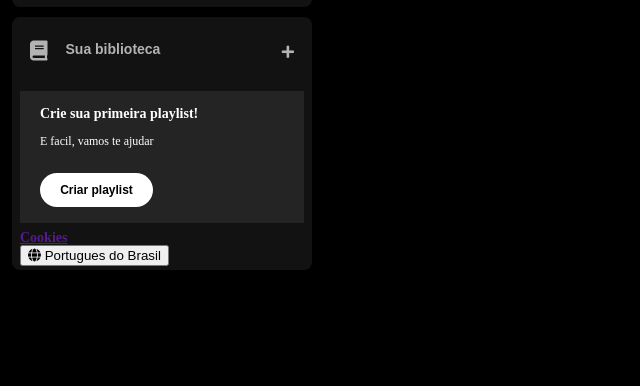
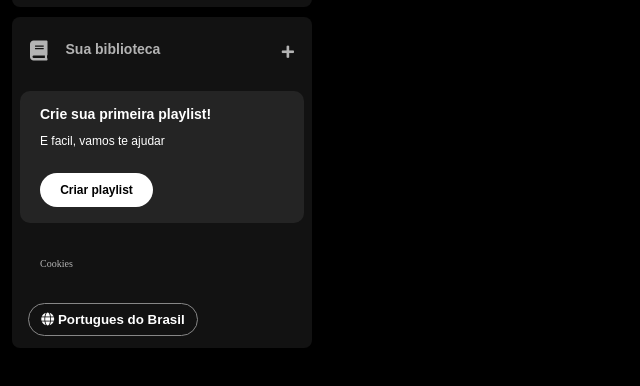
Before and after one commit to bcpires451/Spotify-page-project, a plain HTML site: page index.html in a window 1280 px wide. Shown: the part 166-552 px from the top of the page, without its empty margins (0-640 px from the left). Drawn offline with Linux system fonts and the light colour scheme.

Commit message:
second lesson

```diff
--- a/style.css
+++ b/style.css
@@ -102,11 +102,13 @@
     font-size: 14px;
     margin: 8px 0px;
     padding: 16px 20px;
+    border-radius: 10px;
 }
 
 .section-playlist .section-playlist__content {
     display: flex;
     flex-direction: column;
+    font-family: "DM Sans", sans-serif;
 }
 
 .section-playlist__content .text {
@@ -138,5 +140,32 @@
     margin-top: 12px;
     border: 0px;
     width: 113px;
+}
 
+.sidebar .cookies {
+    margin: 25px 20px;
 }
+
+.sidebar .cookies a {
+    color: #b3b3b3;
+    font-weight: 500;
+    font-size: 10px;
+    text-decoration: none;
+}
+
+.sidebar .cookies a:hover {
+    text-decoration: underline;
+}
+
+.languages .languages__button {
+    align-items: center;
+    background-color: transparent;
+    border: 1px solid #878787;
+    color: #fff;
+    font-weight: bold;
+    cursor: pointer;
+    width: 170px;
+    margin: 8px;
+    padding: 8px;
+    border-radius: 20px;
+}
```
Also changed, not shown: index.html (+1 -1 lines).
